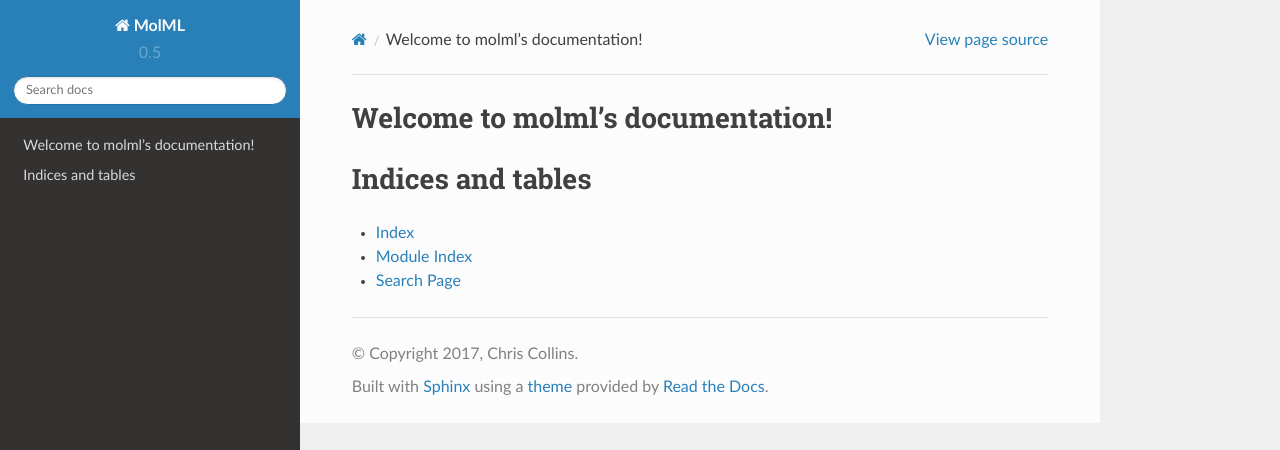
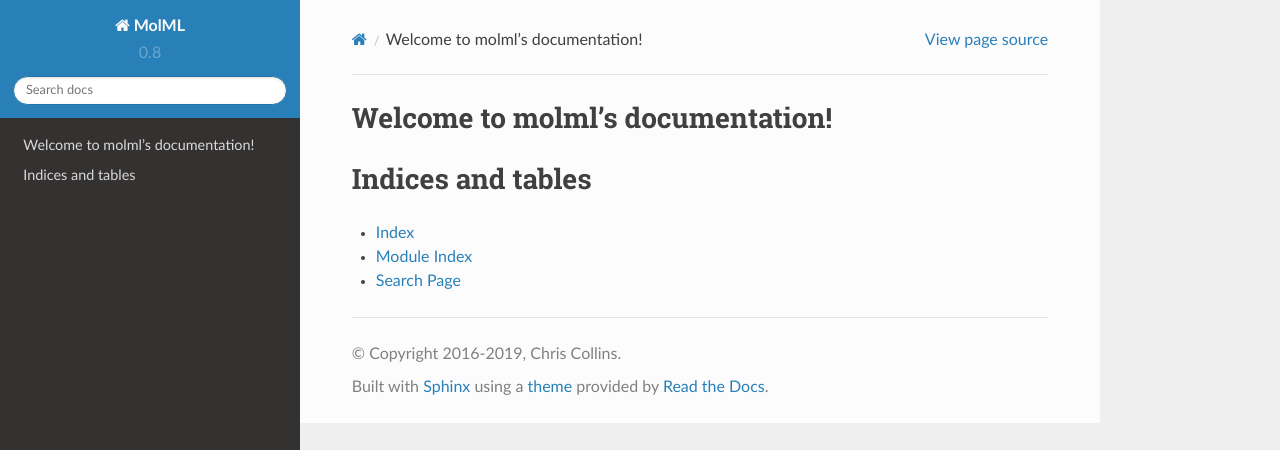
Before and after one commit to crcollins/molml, a Sphinx documentation site: the page built from docs/index.rst, in a window 1280 px wide. Shown: the top 450 px of the page. Built offline with Sphinx 7.4.7 and the Read the Docs theme 2.0.0, drawn with Linux system fonts in a browser that asks for light colours; pages that are not in the unit, such as notebooks, are missing from menus.

Commit message:
Update docs information

```diff
--- a/docs/conf.py
+++ b/docs/conf.py
@@ -72,7 +72,7 @@ master_doc = 'index'
 
 # General information about the project.
 project = 'MolML'
-copyright = '2017, Chris Collins'
+copyright = '2016-2019, Chris Collins'
 author = 'Chris Collins'
 
 # The version info for the project you're documenting, acts as replacement for
@@ -80,9 +80,9 @@ author = 'Chris Collins'
 # built documents.
 #
 # The short X.Y version.
-version = '0.5'
+version = '0.8'
 # The full version, including alpha/beta/rc tags.
-release = '0.5.1'
+release = '0.8.0'
 
 # The language for content autogenerated by Sphinx. Refer to documentation
 # for a list of supported languages.
```
